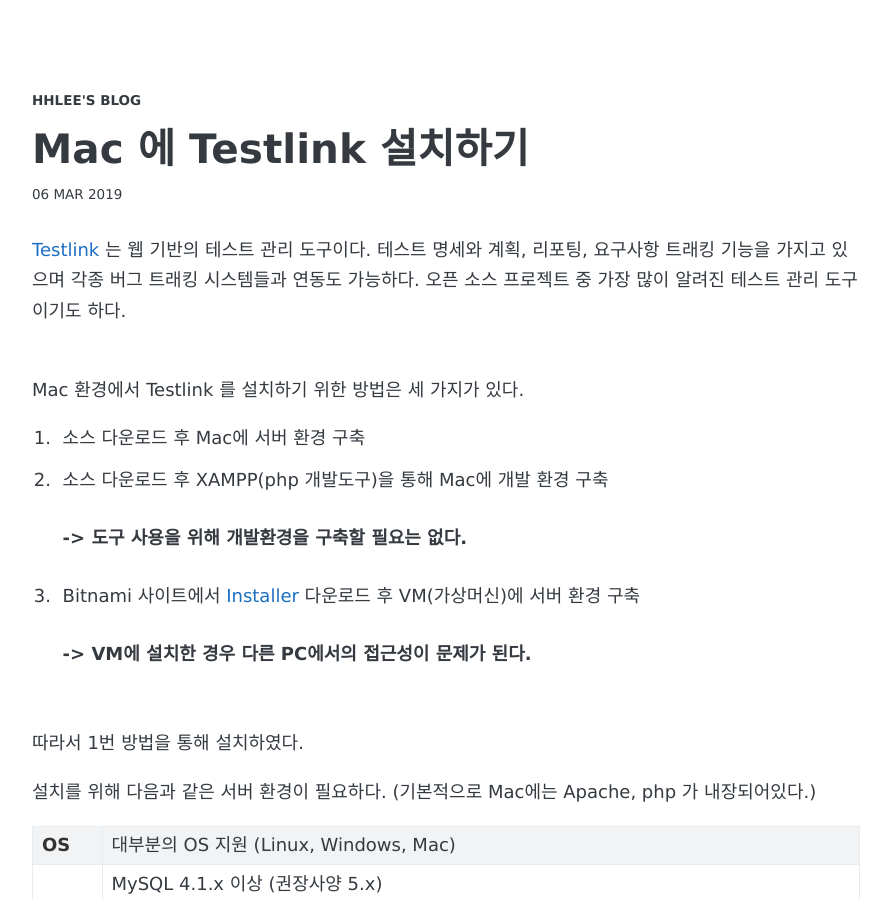
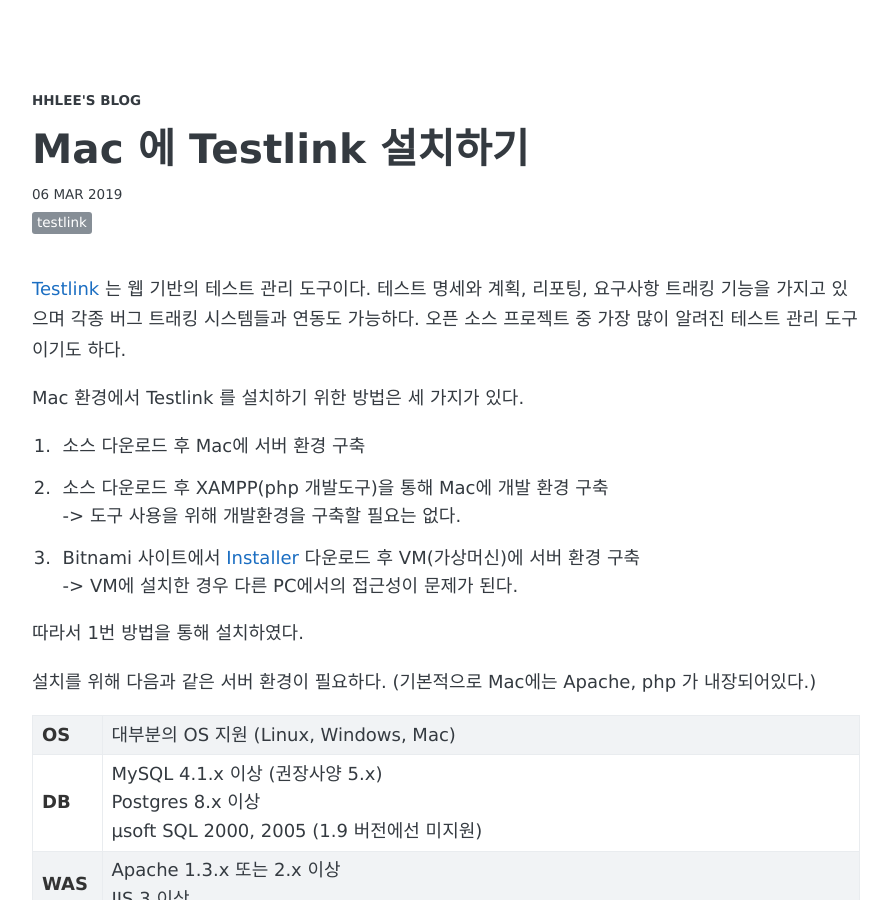
Before and after one commit to Hyunhwa/hhlee.github.io, a Jekyll site: the page built from _posts/2019-03-06-testlink.markdown, in a window 1280 px wide and 900 px high. Shown: the whole window, without its empty margins (194-1085 px from the left). Built offline with Jekyll 4.4.1, drawn with Linux system fonts in a browser that asks for light colours; some web fonts are replaced.

```diff
--- a/_config.yml
+++ b/_config.yml
@@ -37,8 +37,8 @@ remote_theme: aweekj/kiko-now
 #  id:               "kiko-plus"
 
 # URL
-url:                "https://hyunhwa.github.io/" # the base hostname & protocol for your site
-#url:                "http://localhost:4000" # use this url when you develop
+#url:                "https://hyunhwa.github.io/" # the base hostname & protocol for your site
+url:                "http://localhost:4000" # use this url when you develop
 baseurl:            "" # the subpath of your site, e.g. /blog
 
 
--- a/_posts/2019-03-06-testlink.markdown
+++ b/_posts/2019-03-06-testlink.markdown
@@ -1,22 +1,21 @@
 ---
 layout: post
-title:  "Mac 에 Testlink 설치하기"
-date:   2019-03-06 10:38:00 +00010
+title: "Mac 에 Testlink 설치하기"
+date: 2019-03-06
+tags: [testlink]
 categories: Testlink
 ---
 
 [Testlink] 는 웹 기반의 테스트 관리 도구이다. 테스트 명세와 계획, 리포팅, 요구사항 트래킹 기능을 가지고 있으며 각종 버그 트래킹 시스템들과 연동도 가능하다.
 오픈 소스 프로젝트 중 가장 많이 알려진 테스트 관리 도구이기도 하다.
 
-<br/>
 Mac 환경에서 Testlink 를 설치하기 위한 방법은 세 가지가 있다.
 1. 소스 다운로드 후 Mac에 서버 환경 구축
-2. 소스 다운로드 후 XAMPP(php 개발도구)을 통해 Mac에 개발 환경 구축
-##### -> 도구 사용을 위해 개발환경을 구축할 필요는 없다.
-3. Bitnami 사이트에서 [Installer] 다운로드 후 VM(가상머신)에 서버 환경 구축
-##### -> VM에 설치한 경우 다른 PC에서의 접근성이 문제가 된다.
+2. 소스 다운로드 후 XAMPP(php 개발도구)을 통해 Mac에 개발 환경 구축 <br/>
+-> 도구 사용을 위해 개발환경을 구축할 필요는 없다.
+3. Bitnami 사이트에서 [Installer] 다운로드 후 VM(가상머신)에 서버 환경 구축<br/>
+-> VM에 설치한 경우 다른 PC에서의 접근성이 문제가 된다.
 
-<br/>
 따라서 1번 방법을 통해 설치하였다.
 
 설치를 위해 다음과 같은 서버 환경이 필요하다. (기본적으로 Mac에는 Apache, php 가 내장되어있다.)
@@ -60,8 +59,8 @@ Apache 웹서버의 루트 디렉토리가 될 폴더를 생성한다. ( **/User
 
 
 ### Testlink 설치
-[Github] 에서 Testlink 소스를 다운로드 받는다.
-##### (2019.03.06 기준 sourceforge 사이트에 접근이 되지 않음)
+[Github] 에서 Testlink 소스를 다운로드 받는다. <br/>
+(2019.03.06 기준 sourceforge 사이트에 접근이 되지 않음)
 
 <br/><br/>
 버그 트래킹과 연동할 경우 각 시스템 별 최소 사양은 다음과 같다.
```
Also changed, not shown: _resource/apache2_location.png, _resource/httpd_conf_dir_root.png, _resource/httpd_conf_php.png, _resource/insert_root_dir.png, _resource/localhost.png.
